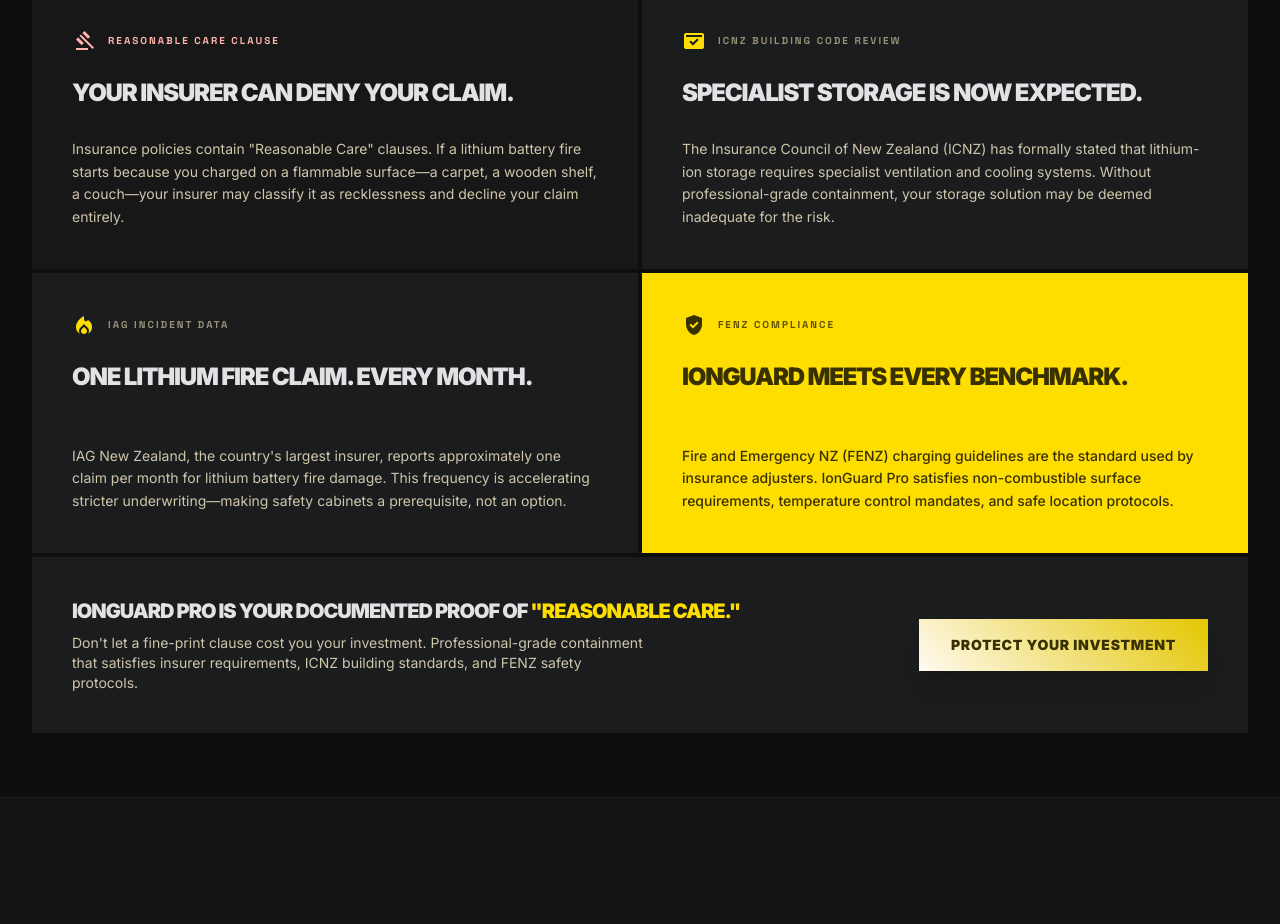
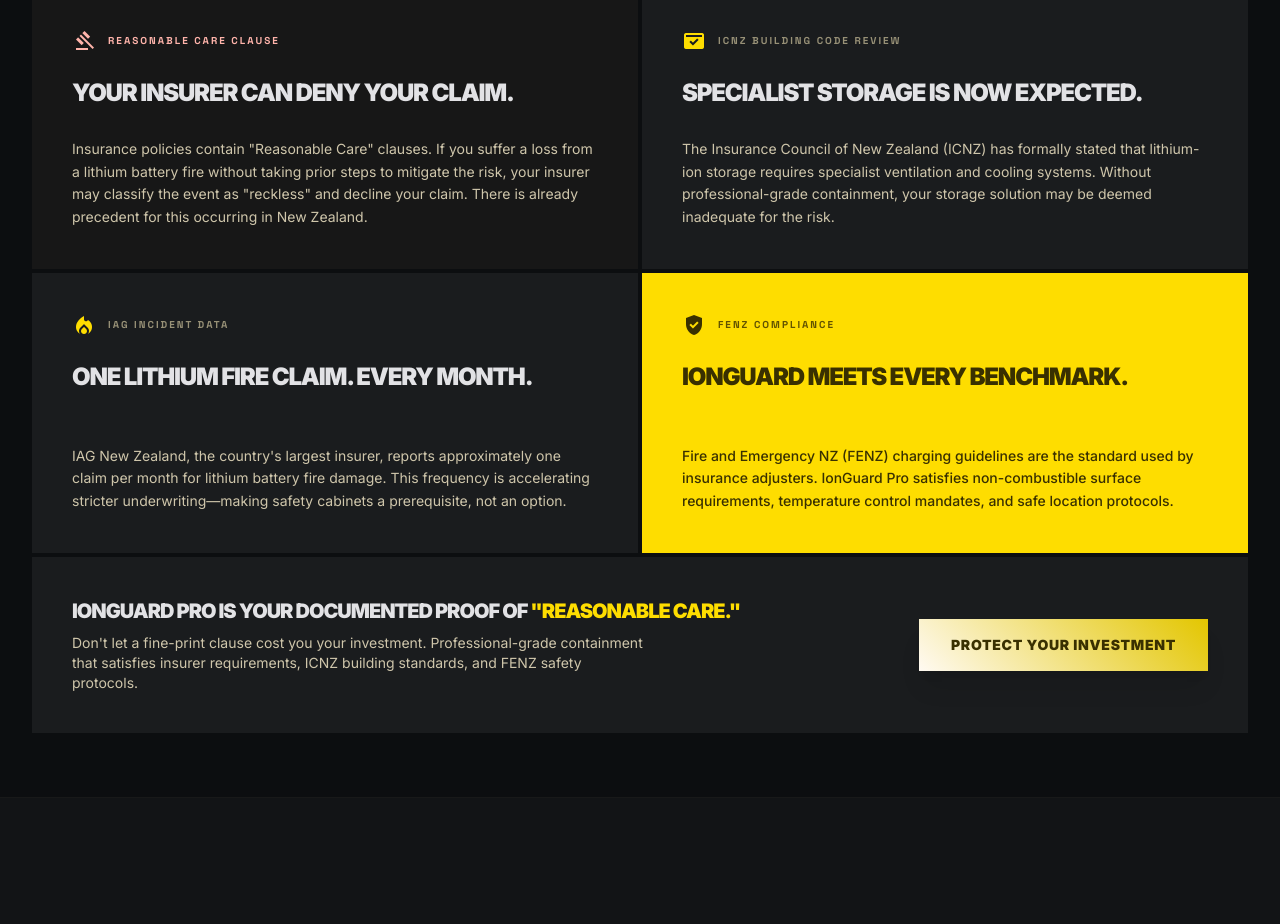
Before and after one commit to ionguardpro/ionguardpro, a Next.js app: page / in a window 1280 px wide. Shown: the part 3160-4084 px from the top of the page. Built offline with nearby package versions, Linux system fonts and the light colour scheme.

Commit message:
Update Reasonable Care clause text with New Zealand precedent

```diff
--- a/src/app/page.tsx
+++ b/src/app/page.tsx
@@ -260,7 +260,7 @@
     icon: "gavel",
     label: "Reasonable Care Clause",
     title: "Your insurer can deny your claim.",
-    body: "Insurance policies contain \"Reasonable Care\" clauses. If a lithium battery fire starts because you charged on a flammable surface—a carpet, a wooden shelf, a couch—your insurer may classify it as recklessness and decline your claim entirely.",
+    body: "Insurance policies contain \"Reasonable Care\" clauses. If you suffer a loss from a lithium battery fire without taking prior steps to mitigate the risk, your insurer may classify the event as \"reckless\" and decline your claim. There is already precedent for this occurring in New Zealand.",
   },
   {
     icon: "domain_verification",
```
